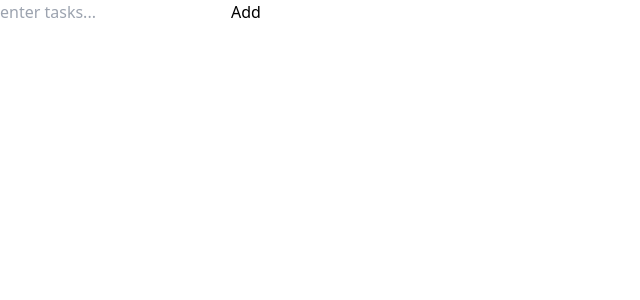
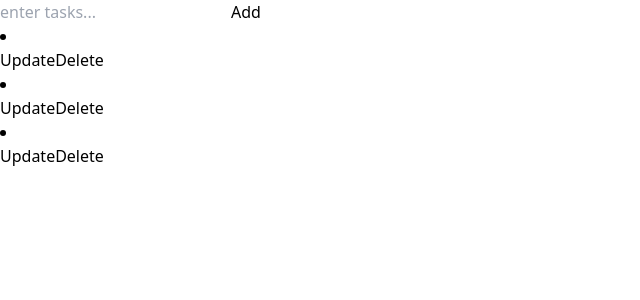
Before and after one commit to aadarshraj02/simple-to-do, a React (Vite) app: page / in a window 1280 px wide. Shown: the top 300 px of the page, without its empty margins (0-640 px from the left). Built offline with nearby package versions, Linux system fonts and the light colour scheme.

Commit message:
added li and update and delete button

```diff
--- a/src/components/TodoCard.jsx
+++ b/src/components/TodoCard.jsx
@@ -1,5 +1,14 @@
 const TodoCard = () => {
-  return <div></div>;
+  return (
+    <div>
+      <li>
+        <div>
+          <button>Update</button>
+          <button>Delete</button>
+        </div>
+      </li>
+    </div>
+  );
 };
 
 export default TodoCard;
```
